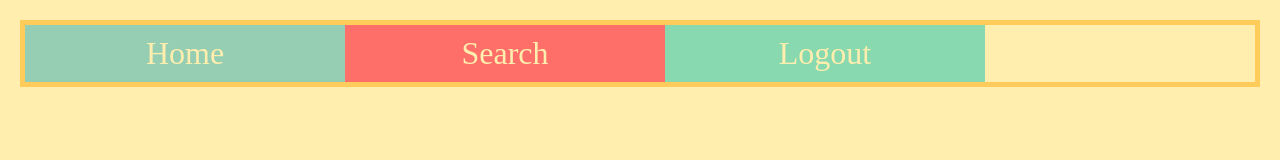
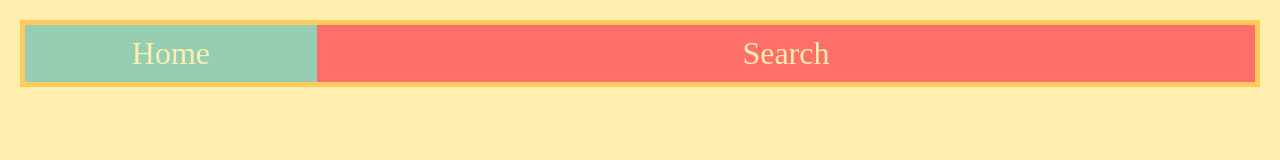
Before and after one commit to ajspeller/flexbox-tutorial, a plain HTML site: page index.html in a window 1280 px wide. Drawn offline with Linux system fonts and the light colour scheme.

Commit message:
flex-grow, flex-shrink and flex-basis

```diff
--- a/index.css
+++ b/index.css
@@ -10,7 +10,7 @@
     /* height: 50%; */
     /* cross-axis */
     /* align-items: flex-end;    */
-    flex-wrap: wrap
+    /* flex-wrap: wrap */
 }
 
 /* flex-wrap
@@ -36,24 +36,32 @@
     margin-right: auto;
 } */
 
-
 /*
-    flex-grow
-    flex-shrink
-    flex-basis
+    flex-grow .. if extra space is available, its the amount of increase per element
+    flex-shrink .. if extra space is available, its the amount of reduction per element
+    flex-basis .. the base width of an element
 */
 
 /* .search {
     flex: 1;
 } */
 
-/* .home {
-    flex: 1;
+.home {
+    /* flex: 1; */
+    /* flex: 1 1 0; */
+    flex-grow: 1;
+    flex-shrink: 1;
+    flex-basis: 200px;
 }
 
-.logout {
-    flex: 1;
-} */
+.search {
+    /* flex: 1; */
+    /* flex: 1 1 0; */
+    flex-grow: 10;
+    flex-shrink: 1;
+    flex-basis: 200px;
+}
+
 /*
 .logout {
     align-self: flex-start;
@@ -63,6 +71,6 @@
     align-self: flex-end;
 } */
 
-.container > div {
+/* .container > div {
     width: 300px;
-}
+} */
--- a/index.html
+++ b/index.html
@@ -8,7 +8,7 @@
         <nav class="container">
             <div class="home">Home</div>
             <div class="search">Search</div>
-            <div class="logout">Logout</div>
+            <!-- <div class="logout">Logout</div> -->
             <!-- <div class="profile">Profile</div> -->
         </nav>
     </body>
```
